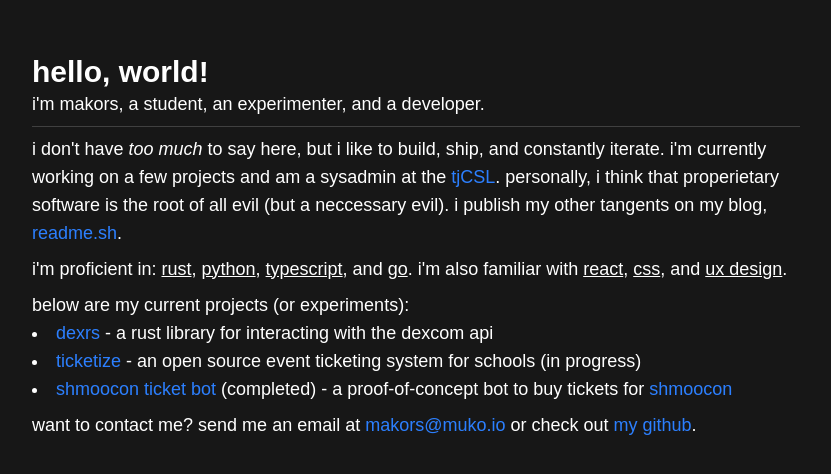
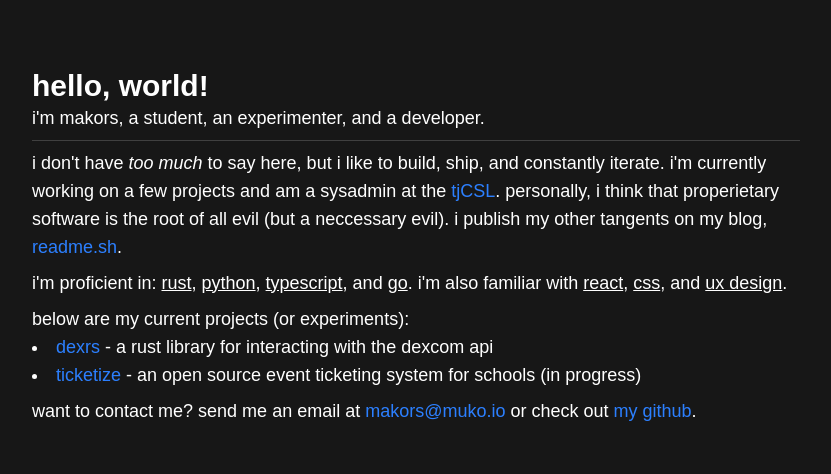
Before and after one commit to makors/makors.xyz, a React (Vite) app: page / in a window 1280 px wide. Shown: the part 154-628 px from the top of the page, without its empty margins (224-1055 px from the left). Built offline with nearby package versions, Linux system fonts and the light colour scheme.

Commit message:
remove shmoocon ticket bot from project list as it is already completed

```diff
--- a/src/App.tsx
+++ b/src/App.tsx
@@ -119,7 +119,7 @@ function App() {
                 >ticketize </a>
                 - an open source event ticketing system for schools (in progress)
               </motion.li>
-              <motion.li
+              {/* <motion.li
                 initial={{ x: -15, opacity: 0 }}
                 animate={{ x: 0, opacity: 1 }}
                 transition={{ duration: 0.5, delay: 2.4 }}
@@ -136,7 +136,7 @@ function App() {
                   rel="noopener noreferrer"
                   className="text-blue-500 hover:text-blue-400"
                 >shmoocon</a>
-              </motion.li>
+              </motion.li> */}
             </motion.ul>
           </motion.p>
           <motion.p
```
